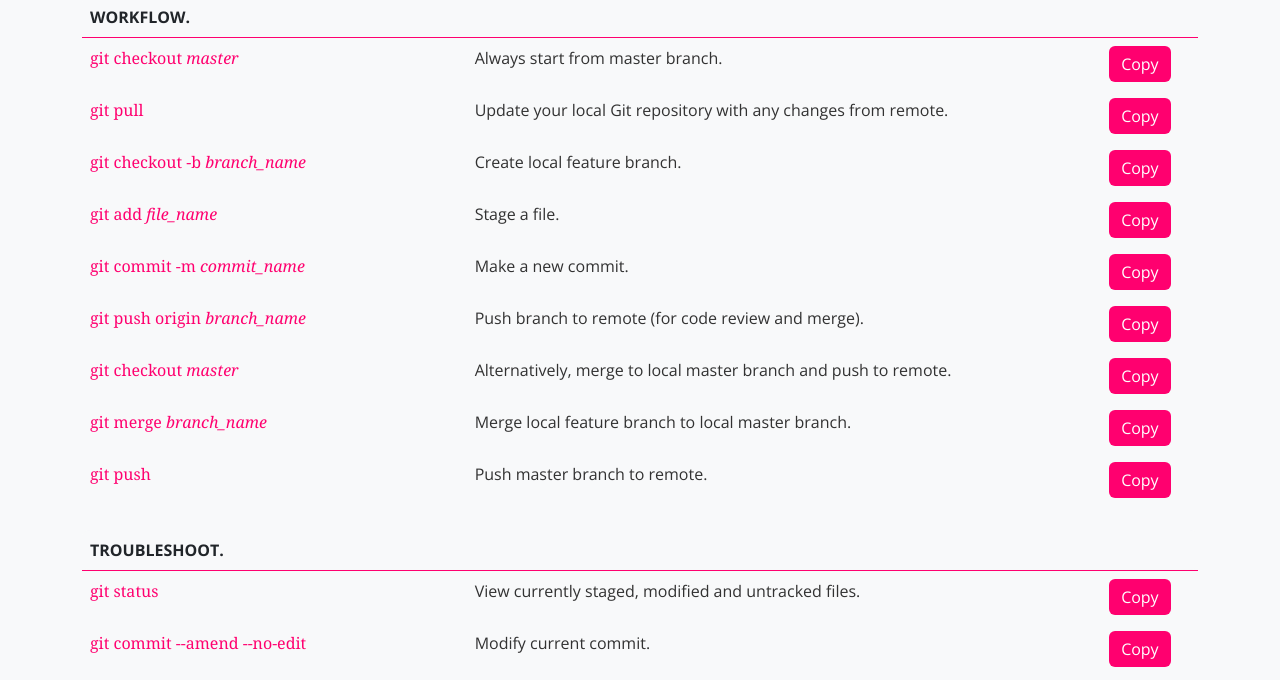
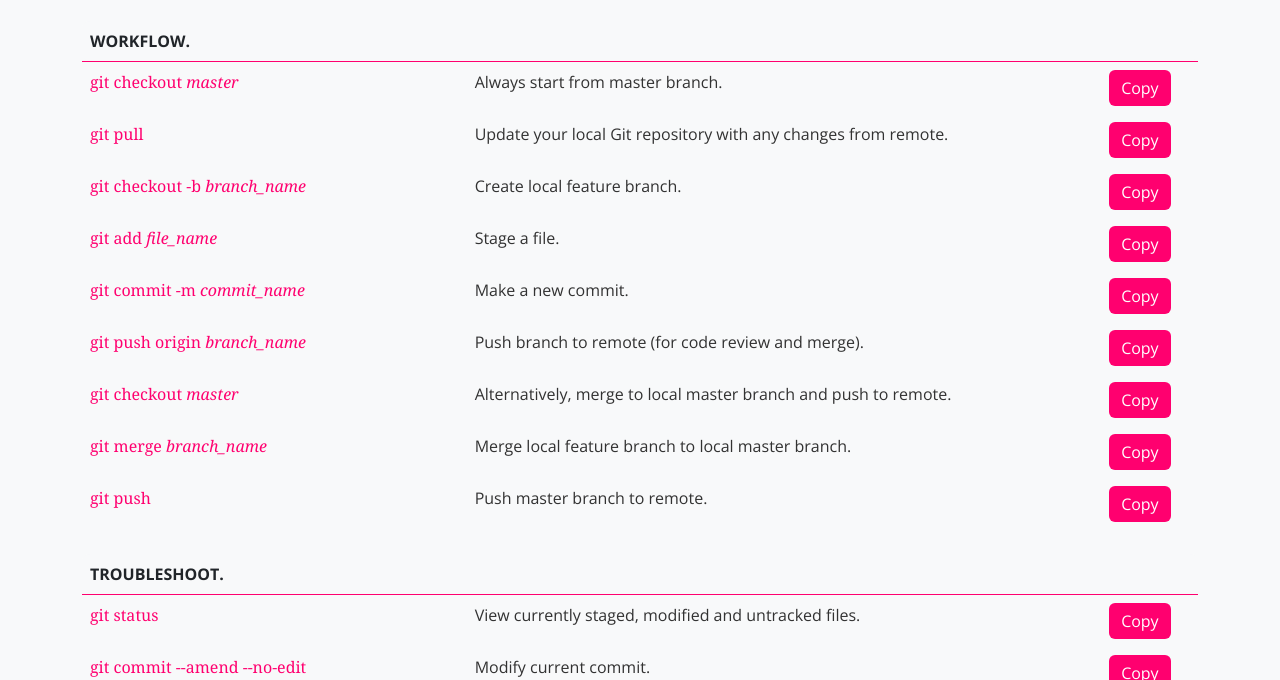
Before and after one commit to ThunderXBlitZ/GitSheet.wtf, a plain HTML site: page index.html in a window 1280 px wide. Shown: the part 159-839 px from the top of the page. Drawn offline with nearby package versions, Linux system fonts and the light colour scheme; some packages are replaced by stand-ins of ours; a script that the page names is missing.

Commit message:
add padding

```diff
--- a/styles.css
+++ b/styles.css
@@ -4,6 +4,10 @@
 
 :root {
   --bs-body-bg: var(--bs-gray-100);
+}
+
+body {
+  padding: 24px;
 }
 
 h1 {
```
